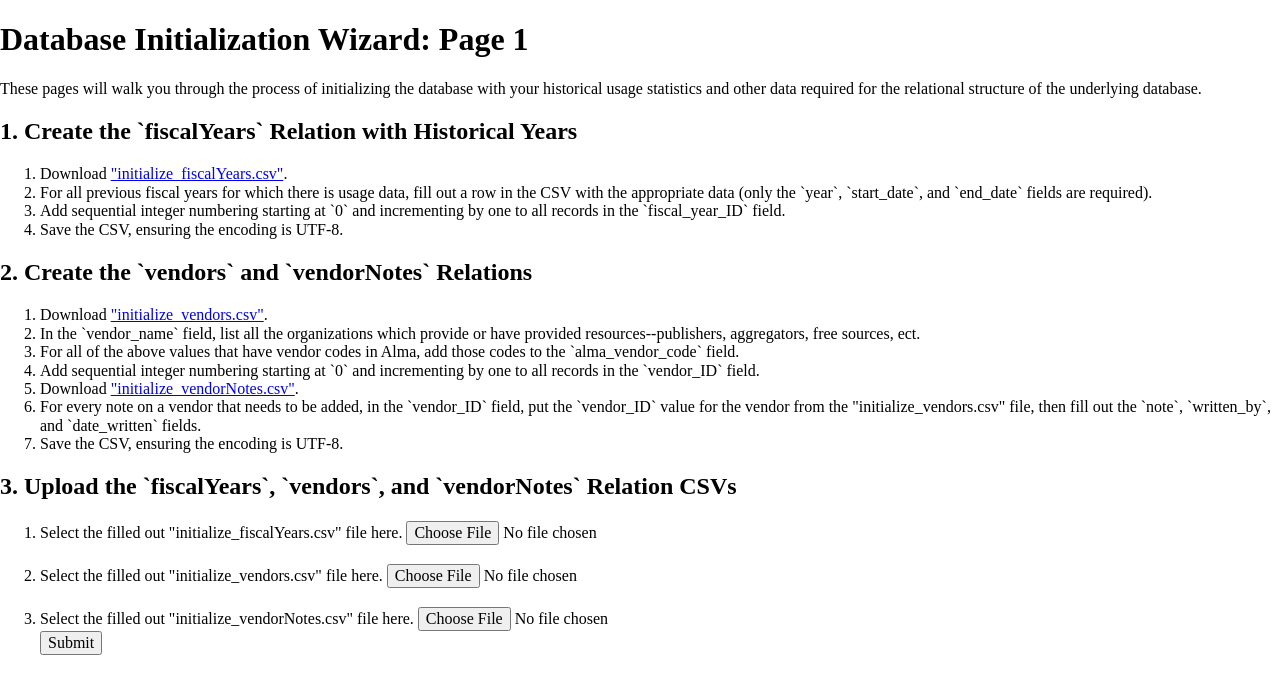
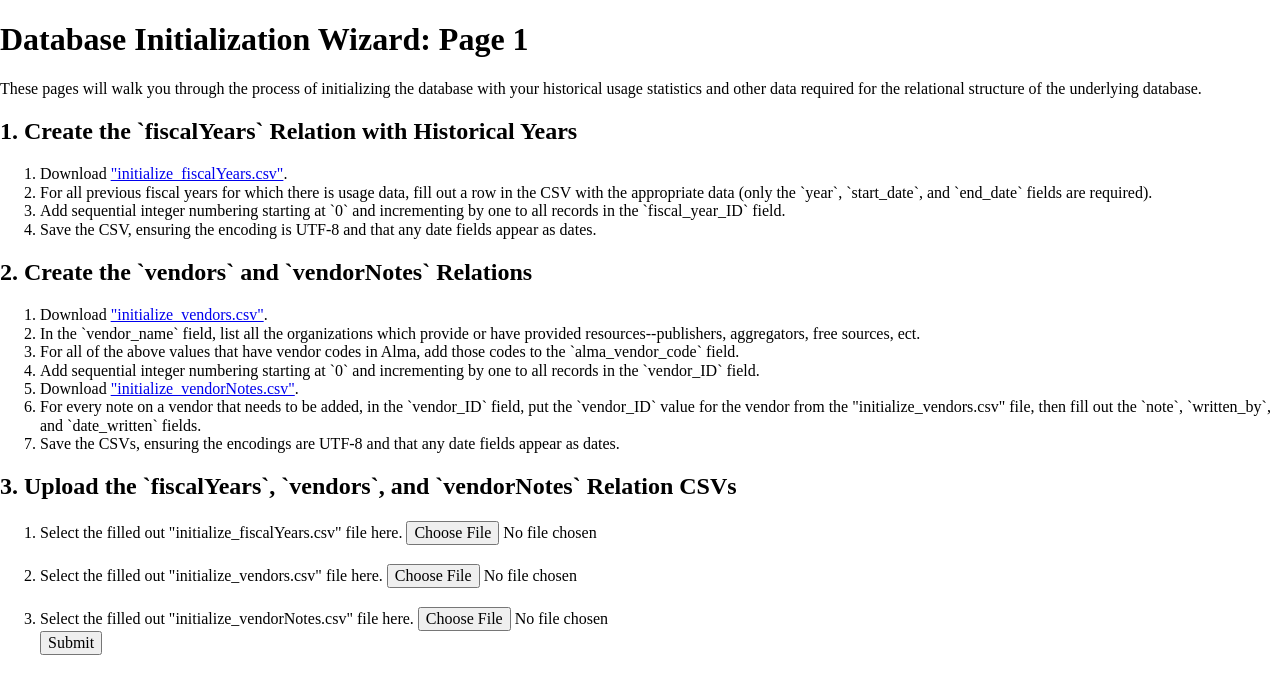
Before and after one commit to ereiskind/nolcat, a Flask app: page /initialization/ in a window 1280 px wide. Shown: the top 694 px of the page. Run offline with Flask 2, Linux system fonts and the light colour scheme; parts of the project's set-up code (start-up, migrations or seed data) failed here and were passed over; some libraries are stand-ins or nearby versions.

Commit message:
Add note about CSV date formats to instructions

```diff
--- a/nolcat/initialization/templates/initialization/index.html
+++ b/nolcat/initialization/templates/initialization/index.html
@@ -22,7 +22,7 @@
         <li>Download <a href="{{ url_for('download_file', file_path=CWD+'/relation_initialization_templates/initialize_fiscalYears.csv') }}">"initialize_fiscalYears.csv"</a>.</li>
         <li>For all previous fiscal years for which there is usage data, fill out a row in the CSV with the appropriate data (only the `year`, `start_date`, and `end_date` fields are required).</li>
         <li>Add sequential integer numbering starting at `0` and incrementing by one to all records in the `fiscal_year_ID` field.</li>
-        <li>Save the CSV, ensuring the encoding is UTF-8.</li>
+        <li>Save the CSV, ensuring the encoding is UTF-8 and that any date fields appear as dates.</li>
     </ol>
 
     <h2>2. Create the `vendors` and `vendorNotes` Relations</h2>
@@ -33,7 +33,7 @@
         <li>Add sequential integer numbering starting at `0` and incrementing by one to all records in the `vendor_ID` field.</li>
         <li>Download <a href="{{ url_for('download_file', file_path=CWD+'/relation_initialization_templates/initialize_vendorNotes.csv') }}">"initialize_vendorNotes.csv"</a>.</li>
         <li>For every note on a vendor that needs to be added, in the `vendor_ID` field, put the `vendor_ID` value for the vendor from the "initialize_vendors.csv" file, then fill out the `note`, `written_by`, and `date_written` fields.</li>
-        <li>Save the CSV, ensuring the encoding is UTF-8.</li>
+        <li>Save the CSVs, ensuring the encodings are UTF-8 and that any date fields appear as dates.</li>
     </ol>
 
     <h2>3. Upload the `fiscalYears`, `vendors`, and `vendorNotes` Relation CSVs</h2>
--- a/nolcat/initialization/templates/initialization/initial-data-upload-2.html
+++ b/nolcat/initialization/templates/initialization/initial-data-upload-2.html
@@ -42,8 +42,8 @@
         <li>If numbers weren't added to `statistics_source_ID` and `resource_source_ID` in all records as the "temp" spreadsheet was being filled in, finish adding sequential numbering to those fields (any records that have duplicates or a note should already have an ID number). Remember that the numbering should start at `0`.</li>
         <li>Copy values from the fields in the "temp" spreadsheet columns into the columns with the same field labels in "initialize_resourceSources.csv" and "initialize_statisticsSources.csv", including copying the `Resource Vendor` and `Stats Vendor` columns into the `vendor_ID` fields in the appropriate CSV.</li>
         <li>Remove duplicate records (meaning all values in the record match) from "initialize_resourceSources.csv" and "initialize_statisticsSources.csv", then double check that there are no duplicated values in `resource_source_ID` or `statistics_source_ID`; if there are duplicates, return to the "temp" spreadsheet, find and fix the error, and start again at the previous step.</li>
-        <li>Save all four CSVs, ensuring the encodings are UTF-8.</li>
-        <li>Delete all fields but `resource_source_ID`, `statistics_source_ID`, and `current_statistics_source` from the "temp" spreadsheet, then save it as a CSV with UTF-8 encoding named "initialize_statisticsResourceSources.csv".</li>
+        <li>Save all four CSVs, ensuring the encodings are UTF-8 and that any date fields appear as dates.</li>
+        <li>Delete all fields but `resource_source_ID`, `statistics_source_ID`, and `current_statistics_source` from the "temp" spreadsheet, then save it as a CSV with UTF-8 encoding and and with date fields appearing as dates named "initialize_statisticsResourceSources.csv".</li>
         <li>In "initialize_statisticsResourceSources.csv", change `statistics_source_ID` to `SRS_statistics_source` and `resource_source_ID` to `SRS_resource_source`, then save the CSV again.</li>
     </ol>
 
--- a/nolcat/initialization/templates/initialization/initial-data-upload-3.html
+++ b/nolcat/initialization/templates/initialization/initial-data-upload-3.html
@@ -20,6 +20,7 @@
     <ol>
         <li>Download <a href="{{ url_for('download_file', file_path=AUCT_file_path) }}">"initialize_annualUsageCollectionTracking.csv"</a>.</li>
         <li>Fill out the CSV from existing documentation:
+            <!--ToDo: Edit instructions to use full sentences-->
             <ul>
                 <li>For statistics source and year combinations which don't exist (meaning either the statistics source didn't exist that year or no resource sources which used that statistics source were provided that year), delete the corresponding row in the CSV</li>
                 <li>For statistics source and year combinations not requiring usage collection, set `usage_is_being_collected` to false and choose the appropriate `collection_status`</li>
@@ -42,6 +43,7 @@
             </ul>
         </li>
         <li>Delete the columns with the `statisticsSources.statistics_source_name` and `fiscalYears.year` fields</li>
+        <li>Save the CSV, ensuring the encoding is UTF-8 and that any date fields appear as dates.</li>
     </ol>
 
     <!--ToDo: Add COUNTER tabular workbook consolidation and renaming instructions-->
```
